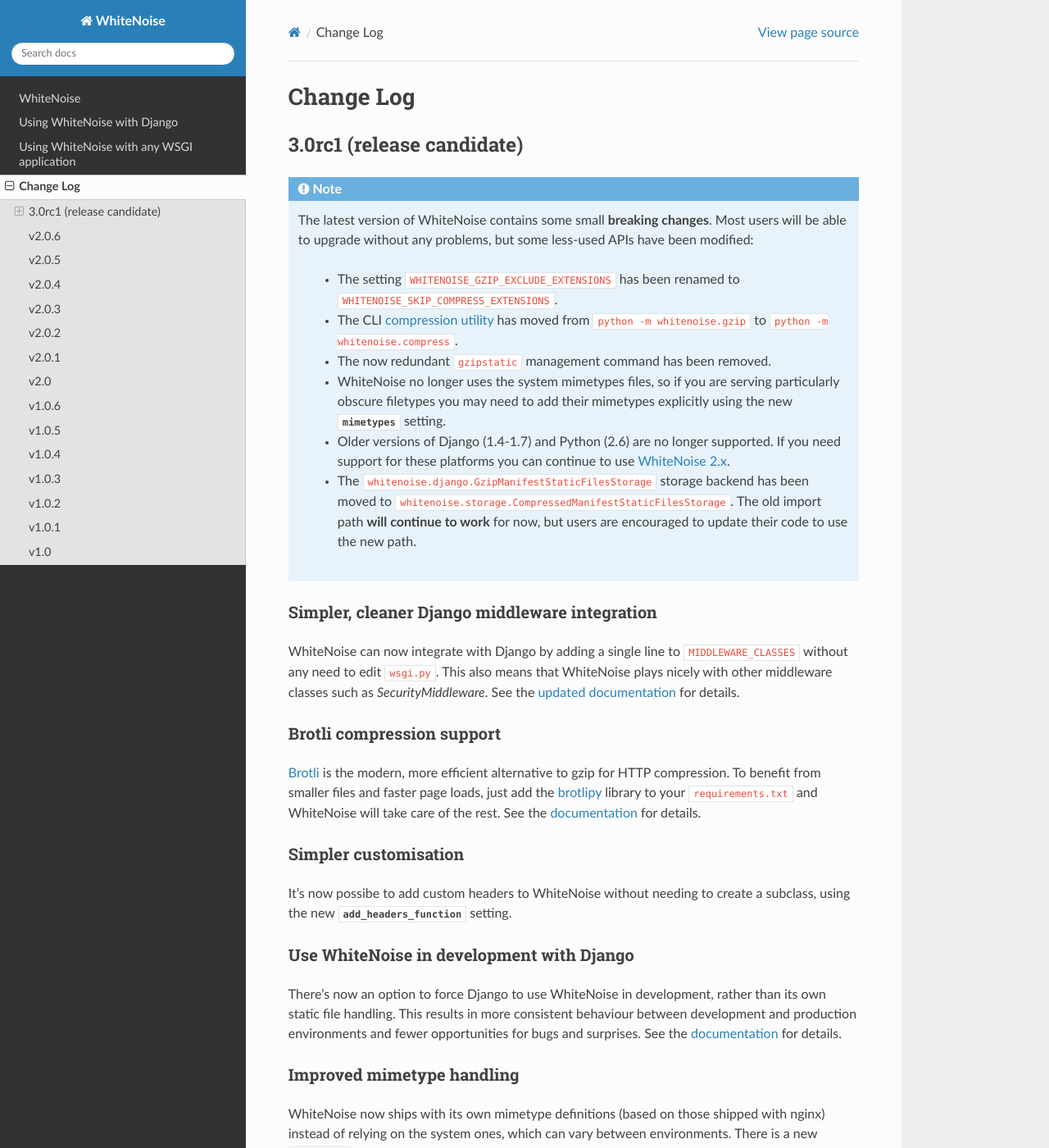
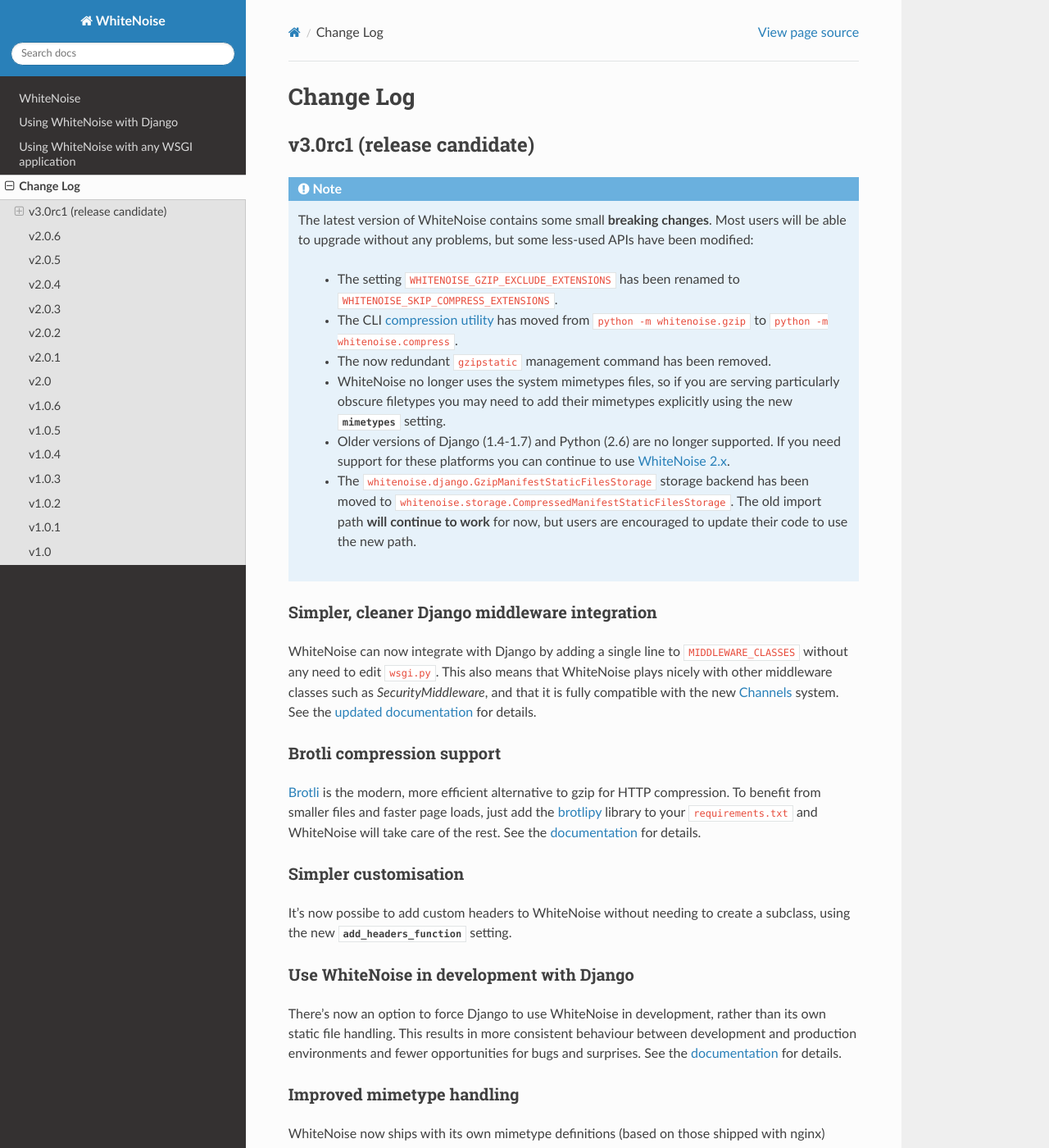
Before and after one commit to gorbunov87/white_noise, a Sphinx documentation site: the page built from docs/changelog.rst, in a window 1280 px wide and 1400 px high. Shown: the whole window at 82% size. Built offline with Sphinx 7.4.7 and the Read the Docs theme 2.0.0, drawn with Linux system fonts in a browser that asks for light colours.

Commit message:
Add note about Channels compatibility

```diff
--- a/docs/changelog.rst
+++ b/docs/changelog.rst
@@ -1,8 +1,8 @@
 Change Log
 ==========
 
-3.0rc1 (release candidate)
---------------------------
+v3.0rc1 (release candidate)
+---------------------------
 
 .. note:: The latest version of WhiteNoise contains some small **breaking changes**.
    Most users will be able to upgrade without any problems, but some
@@ -34,8 +34,10 @@
 WhiteNoise can now integrate with Django by adding a single line to
 ``MIDDLEWARE_CLASSES``  without any need to edit ``wsgi.py``. This also means
 that WhiteNoise plays nicely with other middleware classes such as
-*SecurityMiddleware*. See the :ref:`updated documentation <django-middleware>`
-for details.
+*SecurityMiddleware*, and that it is fully compatible with the new `Channels`_
+system. See the :ref:`updated documentation <django-middleware>` for details.
+
+.. _Channels: https://channels.readthedocs.org/en/latest/
 
 
 Brotli compression support
```
Also changed, not shown: docs/django.rst (+4 -4 lines).
